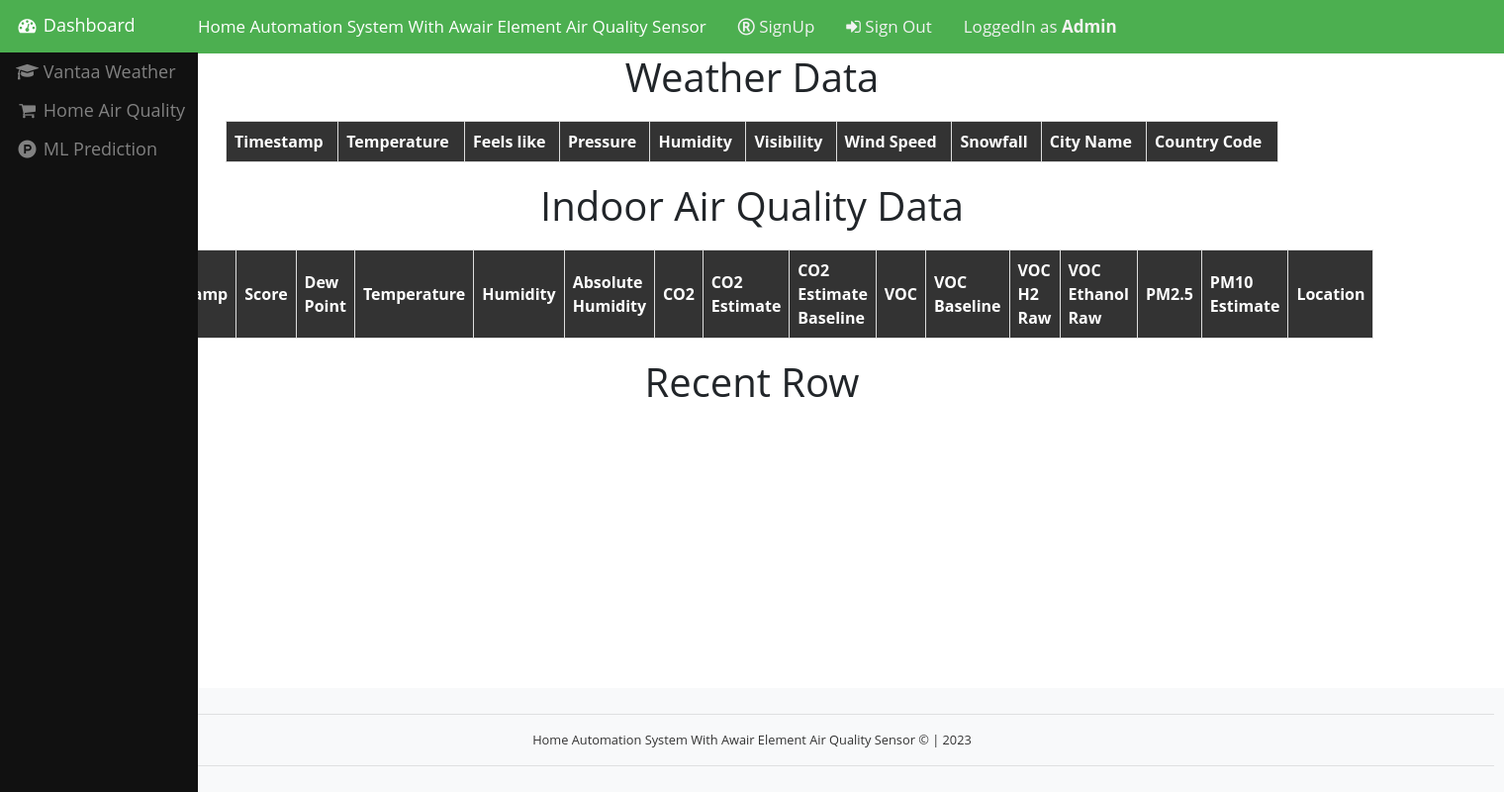
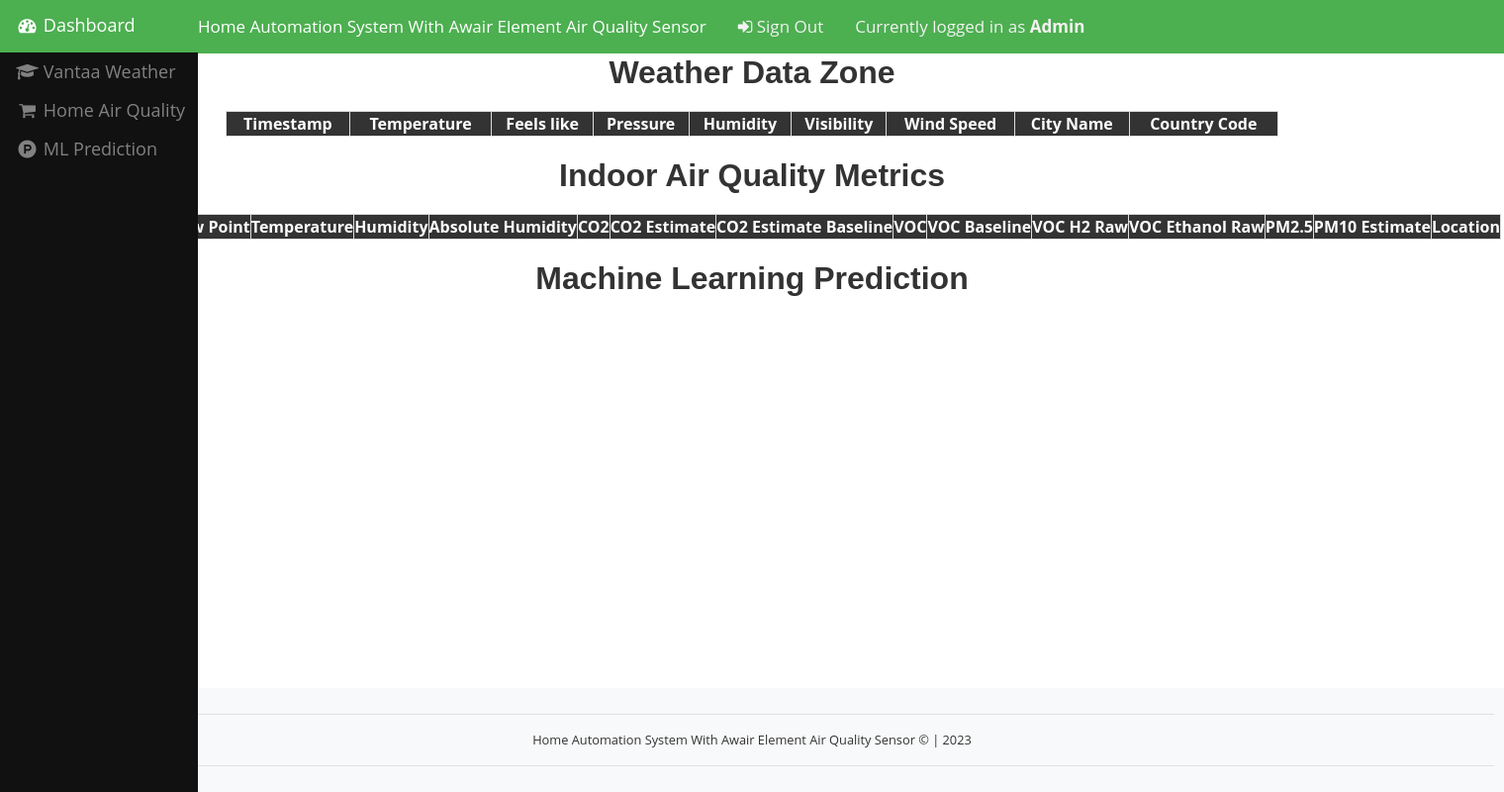
Before and after one commit to shardendu-design/smart-home-automation, a Flask app: template app/Indoor_air_quality/templates/home.html in a window 1520 px wide. Shown: the whole page at 99% size. Run offline with Flask 3, Linux system fonts and the light colour scheme; the template is opened without the code that fills it, so the values that code supplies are empty; a user stored in the database is signed in; parts of the project's set-up code (start-up, migrations or seed data) failed here and were passed over; some libraries are stand-ins or nearby versions; some web fonts are replaced.

Commit message:
home page error fix

```diff
--- a/app/Indoor_air_quality/templates/home.html
+++ b/app/Indoor_air_quality/templates/home.html
@@ -2,7 +2,7 @@
 
 
     {% block content %}
-    <h1>Weather Data</h1>
+    <h1>Weather Data Zone</h1>
 
     <table id="weather-table">
         <thead>
@@ -14,7 +14,6 @@
                 <th>Humidity</th>
                 <th>Visibility</th>
                 <th>Wind Speed</th>
-                <th>Snowfall</th>
                 <th>City Name</th>
                 <th>Country Code</th>
             </tr>
@@ -29,14 +28,13 @@
                     <td>{{ data['Humidity'] }}</td>
                     <td>{{ data['Visibility'] }}</td>
                     <td>{{ data['Wind Speed'] }}</td>
-                    <td>{{ data['Snowfall'] }}</td>
                     <td>{{ data['City Name'] }}</td>
                     <td>{{ data['Country Code'] }}</td>
                 </tr>
             {% endfor %}
         </tbody>
     </table>
-    <h1>Indoor Air Quality Data</h1>
+    <h1>Indoor Air Quality Metrics</h1>
 
 <table id="iaq-table">
     <thead>
@@ -82,8 +80,8 @@
         {% endfor %}
     </tbody>
 </table>
-<h1>Recent Row</h1>
-    <table id=prediction border="1">
+<h1>Machine Learning Prediction</h1>
+    <table id="prediction" border="1">
         <tr>
             {% for header in headers %}
                 <th>{{ header }}</th>
--- a/app/Indoor_air_quality/templates/layout.html
+++ b/app/Indoor_air_quality/templates/layout.html
@@ -44,7 +44,7 @@
 
                 <div class="socialmedia">
                     <a class="active" href="{{ url_for('main.display_dashboard') }}">Home Automation System With Awair Element Air Quality Sensor</a>
-                    <a href="{{ url_for('authentication.signup') }}"><i class="fa fa-registered"></i> SignUp </a>
+                    <!-- <a href="{{ url_for('authentication.signup') }}"><i class="fa fa-registered"></i> SignUp </a> -->
                     {% if current_user.is_authenticated %}
 
                         <a href="{{ url_for('authentication.log_out_user')}}"><i class="fa fa-sign-in"></i> Sign Out </a>
@@ -54,7 +54,7 @@
 
                     <a href="">
                         {%  if current_user.is_authenticated %}
-                            LoggedIn as <b style="color: rgb(247, 242, 242)">{{ current_user.user_name.title() }}</b>
+                        Currently logged in as <b style="color: rgb(247, 242, 242)">{{ current_user.user_name.title() }}</b>
                         {% else %}
                             Not LoggedIn
                         {% endif %}
--- a/app/auth/templates/login.html
+++ b/app/auth/templates/login.html
@@ -47,11 +47,11 @@
                     <button type="submit" class="btn btn-primary btn-block">Log in</button>
                 </div>
                 <div class="clearfix">
-                    <label class="pull-left checkbox-inline"><input type="checkbox"> Remember me</label>
-                    <a href="#" class="pull-right">Forgot Password?</a>
+                    <!-- <label class="pull-left checkbox-inline"><input type="checkbox"></label> -->
+                    <a href="#" class="pull-right"></a>
                 </div>
             </form>
-            <p class="text-center"><a href="/signup">Create an Account</a></p>
+            <p class="text-center"><a href="/signup"></a></p>
         </div>
 
 
--- a/app/static/css/home.css
+++ b/app/static/css/home.css
@@ -2,7 +2,12 @@ h2 {
     text-align: center;
 }
 h1 {
-  text-align: center;
+    text-align: center;
+    font-family: 'Arial', sans-serif; /* Example font family */
+    font-size: 32px; /* Example font size */
+    font-weight: bold; /* Example font weight */
+    color: #333; /* Example color */
+    /* Additional styles as needed */
 }
 #edit_header {
     color: rgb(7, 7, 7);
--- a/app/static/css/styles.css
+++ b/app/static/css/styles.css
@@ -106,21 +106,29 @@ footer {
   }
 }
 
-/* styles.css */
-
-/* Style the table */
 #prediction {
   border-collapse: collapse;
-  width: auto; /* Set the table width to 80% of its container */
+  width: 100%;
   margin: 20px auto;
-
+  overflow-x: auto; /* Enable horizontal scrolling if needed */
 }
 
 /* Set the border and padding for table cells */
-#prediction th, td {
+#prediction th, #prediction td {
   border: 1px solid #ddd;
-  padding: 8px;
+  padding: 0px;
+  white-space: nowrap; /* Prevent text wrapping in cells */
+  text-align: center; /* Center-align content */
 }
+
+/* Specify widths for each column */
+#prediction th:nth-child(1),
+#prediction td:nth-child(1) {
+  width: 10%; /* Adjust width for the first column */
+}
+
+/* Adjust widths for other columns as needed */
+/* Add similar styles for all columns */
 
 /* Alternate row colors */
 #prediction tr:nth-child(even) {
@@ -131,20 +139,25 @@ footer {
 #prediction th {
   background-color: #333;
   color: white;
+
 }
 
 /* Style the table */
 #iaq-table {
   border-collapse: collapse;
-  width: 70%; /* Set the table width to 80% of its container */
+  width: 70%;
   margin: 20px auto;
+  overflow-x: auto; /* Enable horizontal scrolling if needed */
+  margin-right: 3px;
 
 }
 
 /* Set the border and padding for table cells */
 #iaq-table th, td {
   border: 1px solid #ddd;
-  padding: 8px;
+  padding: 0px;
+  white-space: nowrap; /* Prevent text wrapping in cells */
+  text-align: center; /* Center-align content */
 }
 
 /* Alternate row colors */
@@ -164,12 +177,15 @@ footer {
   width: 70%; /* Set the table width to 80% of its container */
   margin: 20px auto;
 
+
 }
 
 /* Set the border and padding for table cells */
 #weather-table th, td {
   border: 1px solid #ddd;
-  padding: 8px;
+  padding: 0px;
+  white-space: nowrap; /* Prevent text wrapping in cells */
+  text-align: center; /* Center-align content */
 }
 
 /* Alternate row colors */
```
Also changed, not shown: main.py (+10 -11 lines), src/current_weather_outdoor/current_weather_outside.py (+7 -13 lines), src/models/model_test_with_live_data.py (+10 -10 lines).
